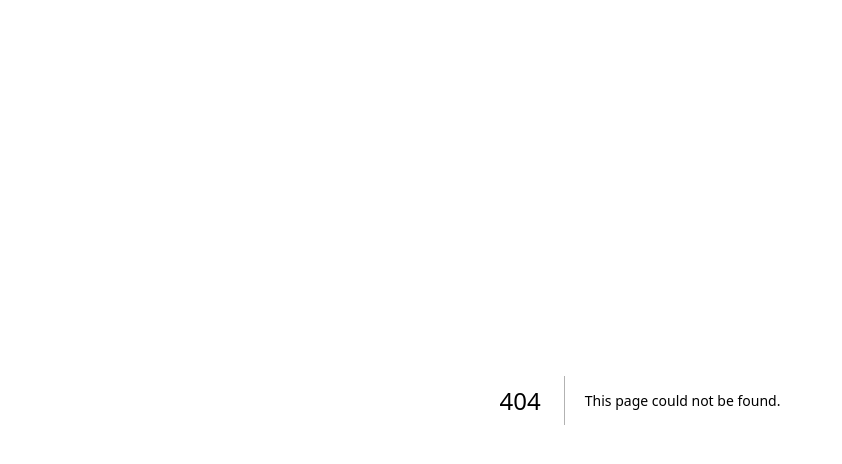
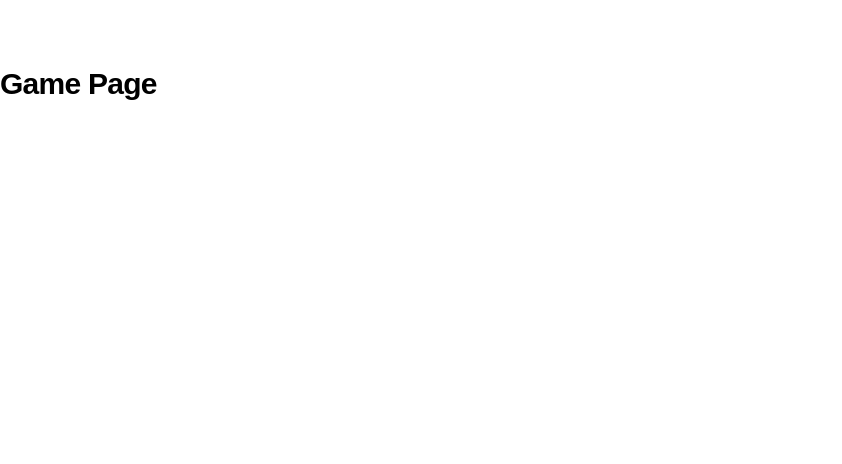
Before and after one commit to ErinCGallagher/personal-nextjs-website, a Next.js app: page /game in a window 1280 px wide. Before the commit this address had no page. Shown: the top 464 px of the page, without its empty margins (0-842 px from the left). Built offline with nearby package versions, Linux system fonts and the light colour scheme.

Commit message:
add boilerplate for game page

```diff
--- a/app/blog/[slug]/page.tsx
+++ b/app/blog/[slug]/page.tsx
@@ -1,4 +1,3 @@
-
 import { notFound } from 'next/navigation'
 import { getBlogPosts } from '../utils'
 import { CustomMDX } from '@/app/components/mdx'
--- /dev/null
+++ b/app/game/page.tsx
@@ -0,0 +1,9 @@
+export default function Page() {
+    return (
+        <div className="pt-16">
+            <h1 className="max-w-xs text-3xl font-semibold leading-10 tracking-tight text-black dark:text-zinc-50">
+               Game Page
+            </h1>
+        </div>
+    )
+}
```
